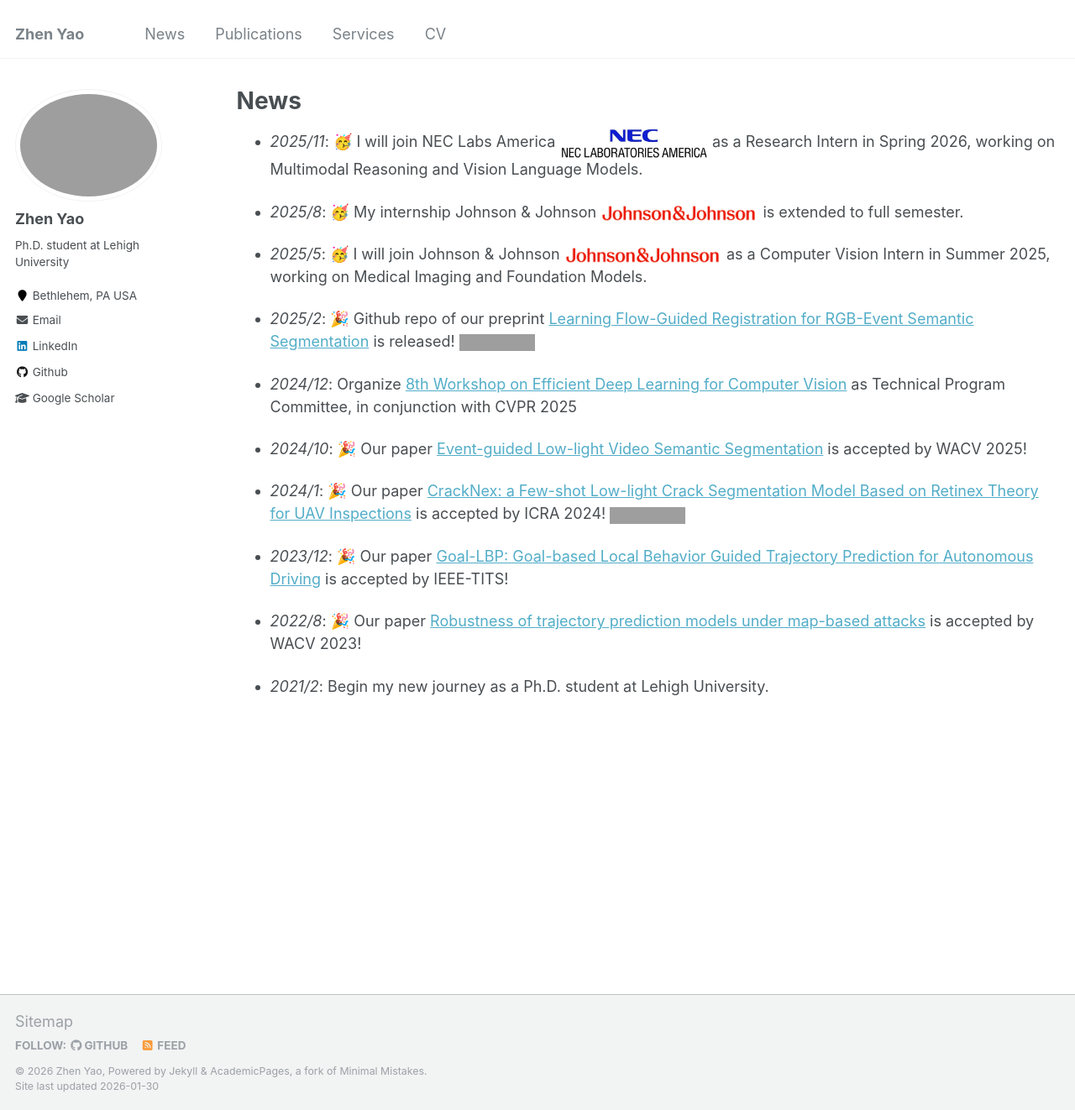
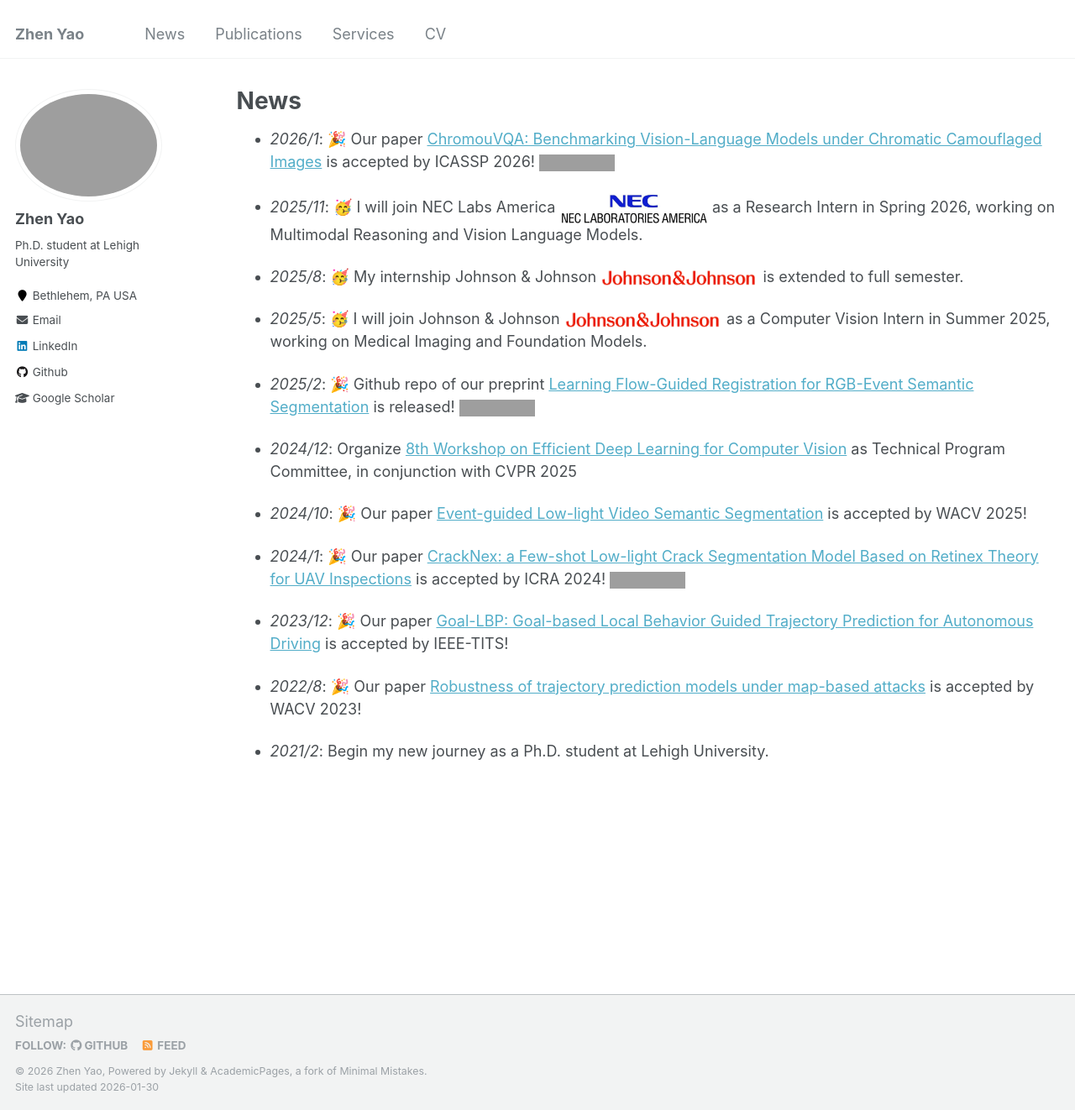
Before and after one commit to zyaocoder/zyaocoder.github.io, a Jekyll site: the page built from _pages/markdown.md, in a window 1280 px wide and 1322 px high. Shown: the whole window at 84% size. Built offline with Jekyll 4.4.1, drawn with Linux system fonts in a browser that asks for light colours; grey boxes are pictures that could not be loaded.

Commit message:
Update markdown.md

```diff
--- a/_pages/markdown.md
+++ b/_pages/markdown.md
@@ -7,6 +7,8 @@
   - /md/
   - /markdown.html
 ---
+
+* *2026/1*: 🎉 Our paper [ChromouVQA: Benchmarking Vision-Language Models under Chromatic Camouflaged Images](https://www.arxiv.org/abs/2512.05137) is accepted by ICASSP 2026! [![](https://img.shields.io/github/stars/Chromou-VQA-Benchmark/Chromou-VQA?style=social)](https://github.com/Chromou-VQA-Benchmark/Chromou-VQA)
 
 * *2025/11*: 🥳 I will join NEC Labs America <img src="../images/nec.png" alt="NEC Labs" style="height:36px; width:auto;"> as a Research Intern in Spring 2026, working on Multimodal Reasoning and Vision Language Models.
 
```
